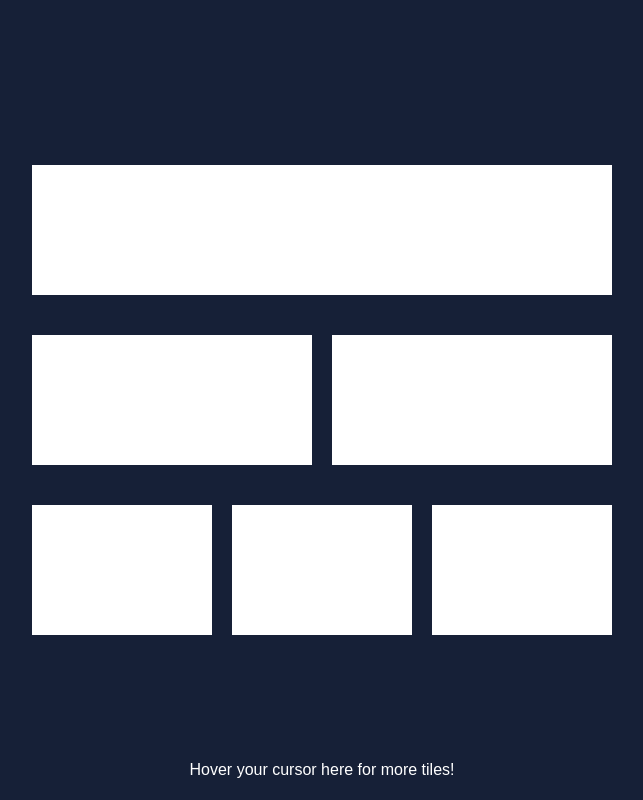
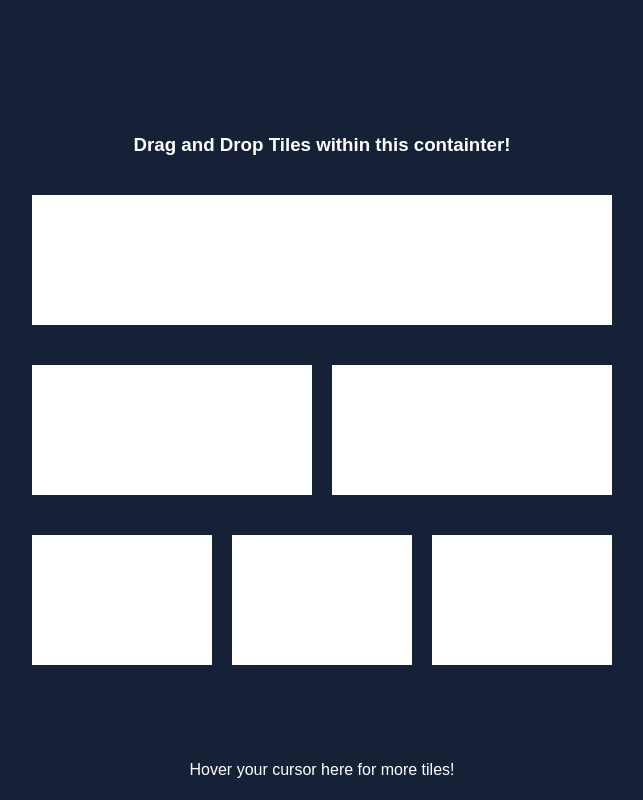
Before and after one commit to DaniAkash/simple-drag-and-drop, a React (Create React App) app: page / in a window 1280 px wide. Shown: the whole page, without its empty margins (318-961 px from the left). Built offline with nearby package versions, Linux system fonts and the light colour scheme.

Commit message:
add info text

```diff
--- a/src/Components/Container/Container.js
+++ b/src/Components/Container/Container.js
@@ -26,6 +26,7 @@ class Container extends Component {
   render() {
     return (
       <div className={'container'}>
+        <h3 className={'header-text'}>Drag and Drop Tiles within this containter!</h3>
         {
           this.props.selectedTiles.map((rowItems, index) =>
             <Row
--- a/src/Components/UnselectDropArea/UnselectDropArea.js
+++ b/src/Components/UnselectDropArea/UnselectDropArea.js
@@ -24,7 +24,9 @@ class UnselectDropArea extends Component {
         onDragLeave={exitDrop}
         onDragOver={dragOver}
         onDrop={dropped}
-      />
+      >
+      {'Drop Here!'}
+      </div>
     );
   }
 
--- a/src/index.css
+++ b/src/index.css
@@ -70,6 +70,15 @@ body {
   transition-property: all;
   transition-duration: .5s;
   transition-timing-function: cubic-bezier(0, 1, 0.5, 1);
+
+  display: flex;
+  align-items: center;
+  justify-content: center;
+  color: white;
+}
+
+.header-text {
+  color: white;
 }
 
 .container {
```
